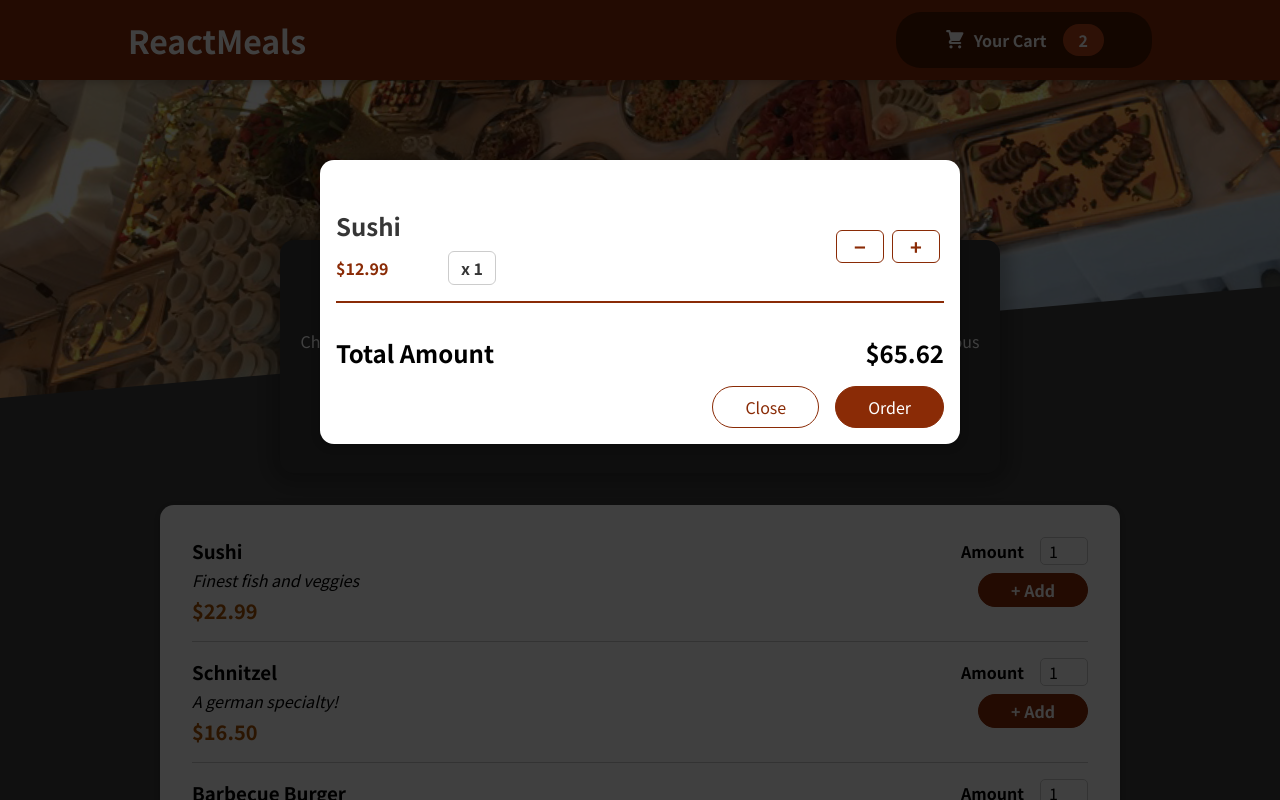
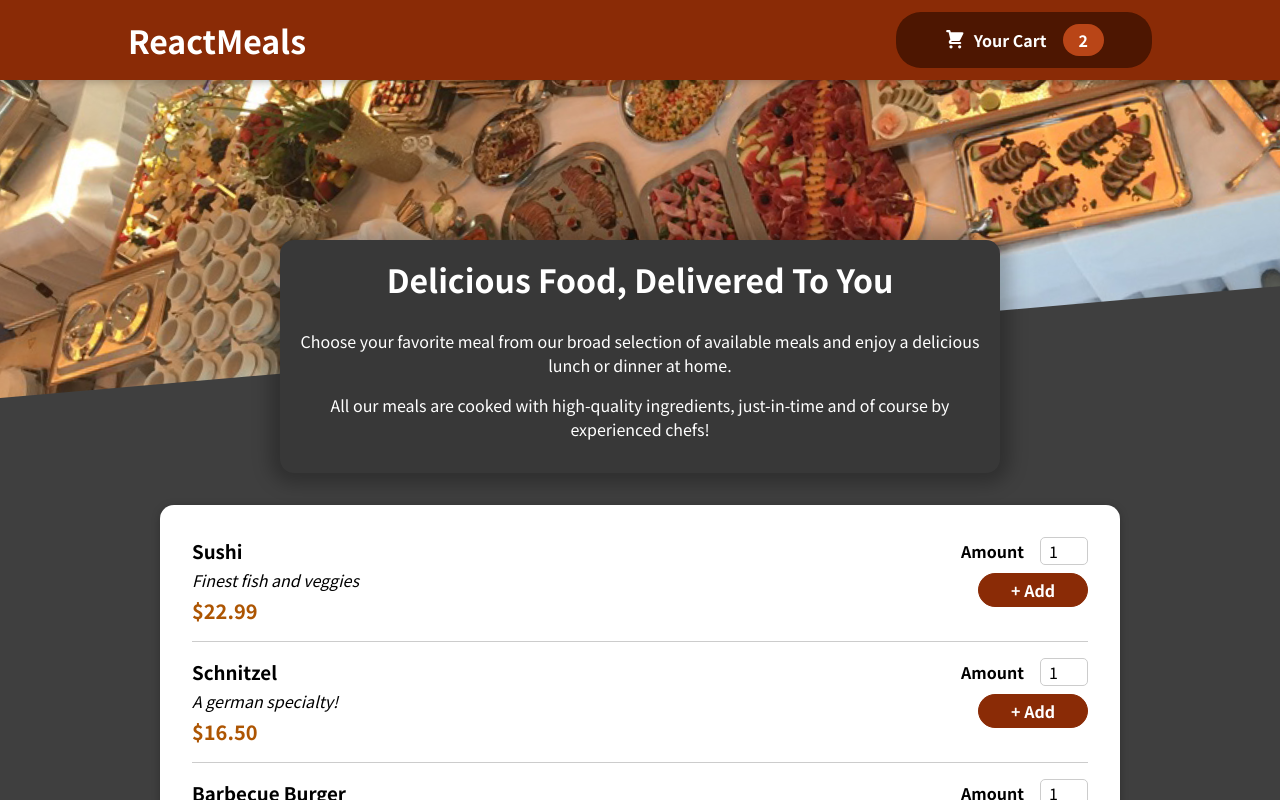
Before and after one commit to SpectreAscended/react-food-order-app-3, a React (Vite) app: page / in a window 1280 px wide. Shown: the top 800 px of the page. Built offline with nearby package versions, Linux system fonts and the light colour scheme.

Commit message:
Added handler to open and close cart

```diff
--- a/src/components/Cart/Cart.jsx
+++ b/src/components/Cart/Cart.jsx
@@ -5,7 +5,7 @@ import CartItem from './CartItem';
 
 const Cart = props => {
   return (
-    <Modal>
+    <Modal onShowModal={props.onShowModal}>
       <ul className={classes['cart-items']}>
         <CartItem name="Sushi" amount="1" price={12.99} />
       </ul>
@@ -14,7 +14,9 @@ const Cart = props => {
         <span>$65.62</span>
       </div>
       <div className={classes.actions}>
-        <button className={classes['button--alt']}>Close</button>
+        <button className={classes['button--alt']} onClick={props.onShowModal}>
+          Close
+        </button>
         <button className={classes.button}>Order</button>
       </div>
     </Modal>
--- a/src/components/Layout/Header.jsx
+++ b/src/components/Layout/Header.jsx
@@ -1,20 +1,26 @@
-import React from 'react';
+import React, { useState } from 'react';
 import classes from './Header.module.css';
 import HeaderCartButton from './HeaderCartButton';
 import headerImg from '../../assets/meals.jpg';
 import Cart from '../Cart/Cart';
 
 const Header = () => {
+  const [showModal, setShowModal] = useState(false);
+
+  const toggleModalHandler = () => {
+    setShowModal(prev => !prev);
+  };
+
   return (
     <>
-      <Cart />
       <header className={classes.header}>
         <h1>ReactMeals</h1>
-        <HeaderCartButton />
+        <HeaderCartButton onShowModal={toggleModalHandler} />
       </header>
       <div className={classes['main-image']}>
         <img src={headerImg} alt="A table with a variety of delicious foods" />
       </div>
+      {showModal && <Cart onShowModal={toggleModalHandler} />}
     </>
   );
 };
--- a/src/components/Layout/HeaderCartButton.jsx
+++ b/src/components/Layout/HeaderCartButton.jsx
@@ -2,9 +2,9 @@ import React from 'react';
 import classes from './HeaderCartButton.module.css';
 import CartIcon from '../../assets/cartIcon';
 
-const HeaderCartButton = () => {
+const HeaderCartButton = props => {
   return (
-    <button className={classes.button}>
+    <button className={classes.button} onClick={props.onShowModal}>
       <div className={classes.icon}>
         <CartIcon />
       </div>
--- a/src/components/UI/Modal.jsx
+++ b/src/components/UI/Modal.jsx
@@ -3,7 +3,7 @@ import ReactDOM from 'react-dom';
 import classes from './Modal.module.css';
 
 const Backdrop = props => {
-  return <div className={classes.backdrop}></div>;
+  return <div className={classes.backdrop} onClick={props.onShowModal}></div>;
 };
 
 const ModalOverlay = props => {
@@ -15,7 +15,10 @@ const parentElement = document.getElementById('overlay-root');
 const Modal = props => {
   return (
     <>
-      {ReactDOM.createPortal(<Backdrop />, parentElement)}
+      {ReactDOM.createPortal(
+        <Backdrop onShowModal={props.onShowModal} />,
+        parentElement
+      )}
       {ReactDOM.createPortal(
         <ModalOverlay>{props.children}</ModalOverlay>,
         parentElement
```
